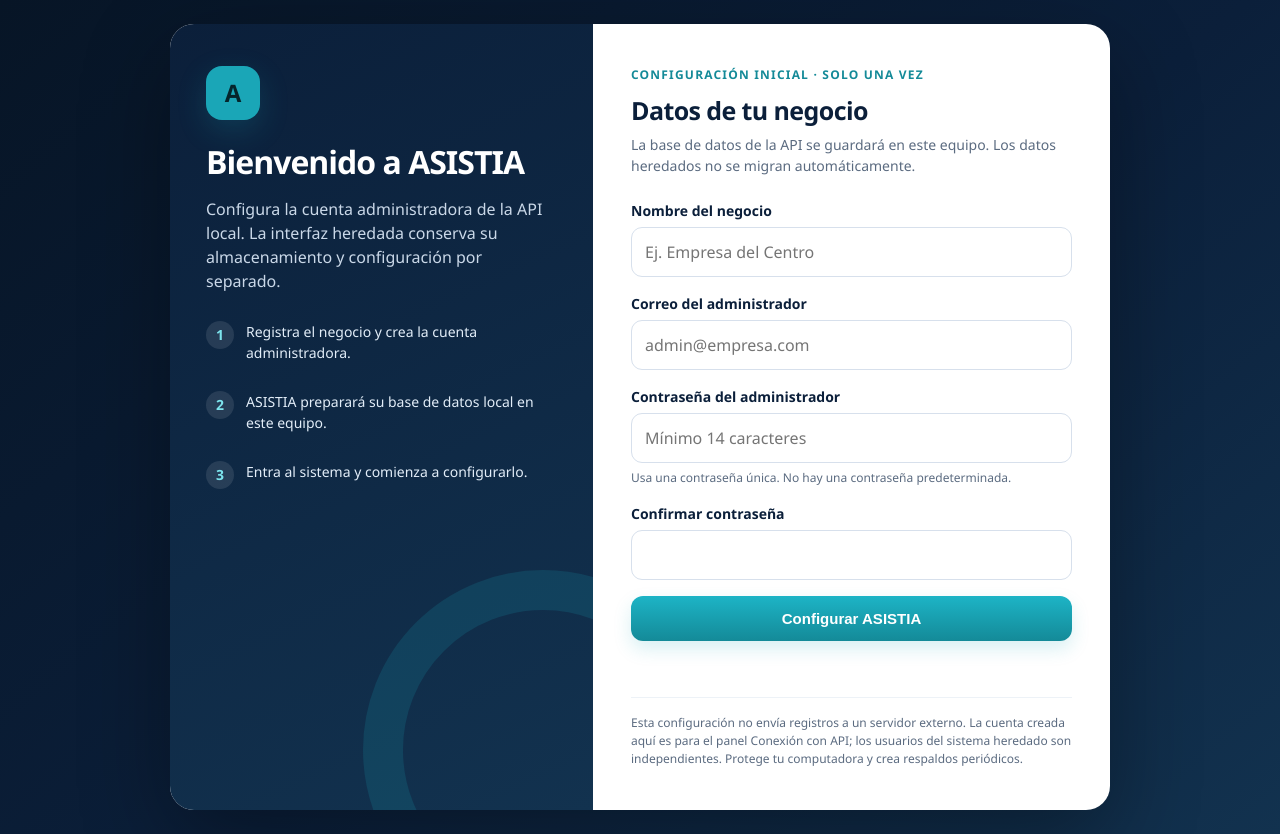
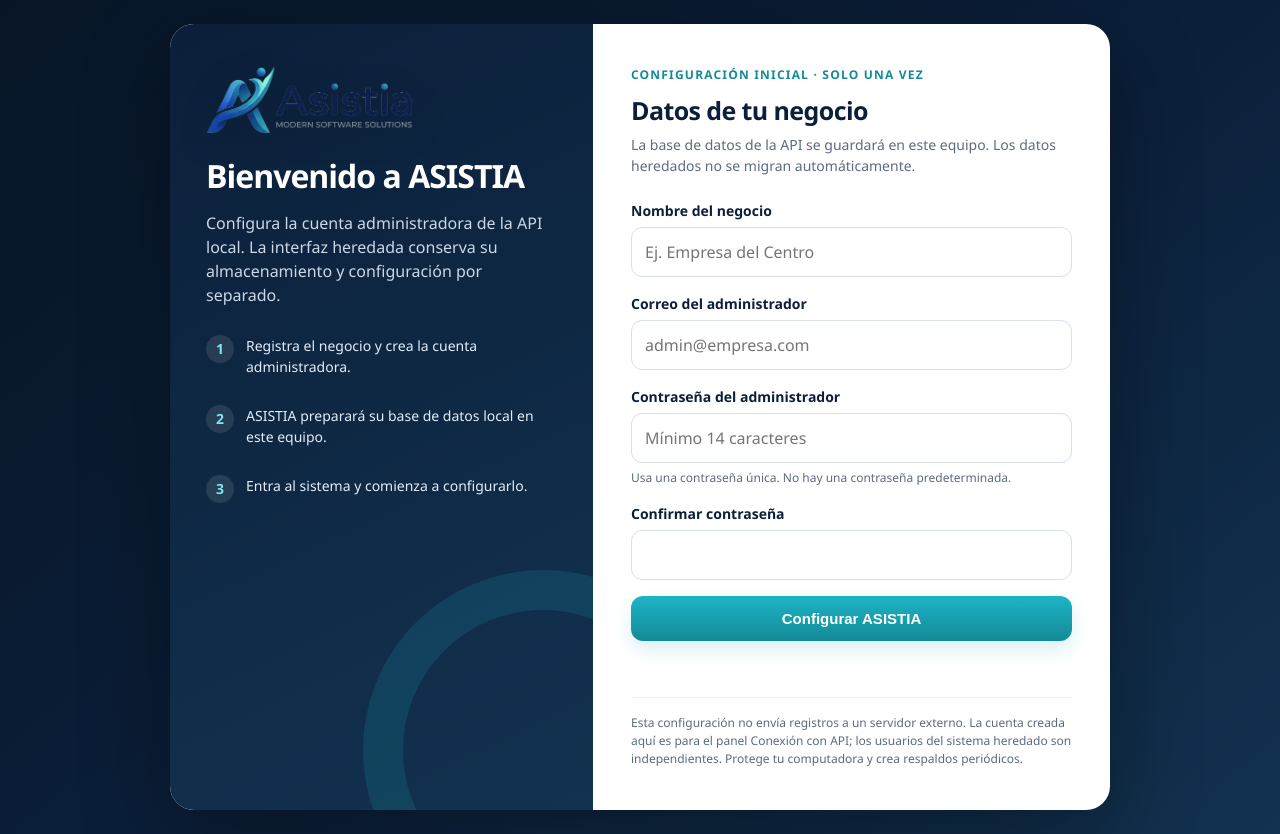
Before and after one commit to erickramonsanchez8-maker/asistia, an Electron app: page desktop/setup.html in a window 1280 px wide. Drawn offline with Linux system fonts and the light colour scheme.

Commit message:
Show the official ASISTIA logo in first-run setup

```diff
--- a/desktop/setup.html
+++ b/desktop/setup.html
@@ -11,7 +11,7 @@
 .layout{width:min(940px,100%);display:grid;grid-template-columns:.9fr 1.1fr;background:#fff;border-radius:24px;overflow:hidden;box-shadow:0 28px 90px #0005;animation:rise .4s ease}
 .intro{padding:42px 36px;background:linear-gradient(155deg,#0b1f3a,#12324f);color:#fff;position:relative;overflow:hidden}
 .intro:after{content:"";position:absolute;width:280px;height:280px;border-radius:50%;right:-130px;bottom:-120px;border:40px solid #1aa6b72b}
-.logo{width:54px;height:54px;border-radius:16px;background:var(--teal);display:grid;place-items:center;color:#05252b;font-size:24px;font-weight:850;box-shadow:0 10px 30px #1aa6b733}
+.logo{width:min(230px,100%);height:68px;display:flex;align-items:center;justify-content:flex-start;margin-bottom:8px}.logo img{display:block;max-width:100%;max-height:68px;object-fit:contain;object-position:left center;filter:drop-shadow(0 8px 18px #0002)}
 h1{font-size:32px;line-height:1.15;letter-spacing:-1px;margin:24px 0 12px;color:#fff}.intro p{color:#cad8e8}.step{display:flex;gap:12px;align-items:flex-start;margin-top:28px;color:#e2edf8;font-size:14px}.number{flex:none;width:28px;height:28px;border-radius:50%;display:grid;place-items:center;background:#ffffff1b;color:#7de4ed;font-weight:750}
 .form{padding:42px 38px}.eyebrow{color:#148a98;font-weight:800;font-size:12px;letter-spacing:1.2px;text-transform:uppercase}h2{margin:8px 0 4px;font-size:25px;letter-spacing:-.6px;color:var(--navy)}.sub{margin:0 0 24px;color:var(--muted);font-size:14px}
 .field{display:grid;gap:6px;margin-bottom:16px}.field label{font-weight:700;font-size:14px;color:var(--navy)}input{width:100%;border:1px solid var(--line);border-radius:11px;padding:12px 13px;font:inherit;outline:none;background:#fff}input:focus{border-color:var(--teal);box-shadow:0 0 0 4px #1aa6b71c}.hint{font-size:12px;color:var(--muted)}
@@ -24,7 +24,7 @@ button{width:100%;border:0;border-radius:12px;background:linear-gradient(180deg,
 <body>
 <main class="layout">
 <section class="intro">
-  <div class="logo" aria-hidden="true">A</div>
+  <div class="logo"><img src="./assets/asistia-logo.png" alt="ASISTIA"></div>
   <h1>Bienvenido a ASISTIA</h1>
   <p>Configura la cuenta administradora de la API local. La interfaz heredada conserva su almacenamiento y configuración por separado.</p>
   <div class="step"><span class="number">1</span><span>Registra el negocio y crea la cuenta administradora.</span></div>
```
